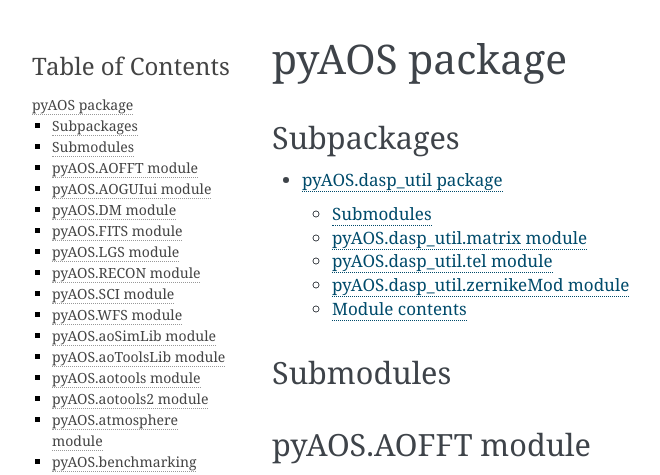
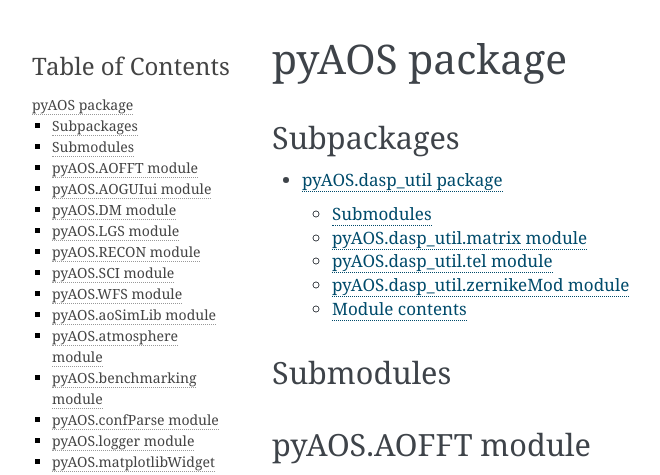
Before and after one commit to AOtools/soapy, a Sphinx documentation site: the page built from doc/source/pyAOS.rst, in a window 1280 px wide and 1400 px high. Shown: the top 475 px of the window, without its empty margins (148-808 px from the left). Built offline with Sphinx 7.4.7, drawn with Linux system fonts in a browser that asks for light colours; pages that are not in the unit, such as notebooks, are missing from menus; some of the changed text lies outside the part shown; grey boxes are pictures that could not be loaded.

Commit message:
updated docs

```diff
--- a/doc/source/pyAOS.rst
+++ b/doc/source/pyAOS.rst
@@ -31,14 +31,6 @@ pyAOS.DM module
 ---------------
 
 .. automodule:: pyAOS.DM
-    :members:
-    :undoc-members:
-    :show-inheritance:
-
-pyAOS.FITS module
------------------
-
-.. automodule:: pyAOS.FITS
     :members:
     :undoc-members:
     :show-inheritance:
@@ -83,30 +75,6 @@ pyAOS.aoSimLib module
     :undoc-members:
     :show-inheritance:
 
-pyAOS.aoToolsLib module
------------------------
-
-.. automodule:: pyAOS.aoToolsLib
-    :members:
-    :undoc-members:
-    :show-inheritance:
-
-pyAOS.aotools module
---------------------
-
-.. automodule:: pyAOS.aotools
-    :members:
-    :undoc-members:
-    :show-inheritance:
-
-pyAOS.aotools2 module
----------------------
-
-.. automodule:: pyAOS.aotools2
-    :members:
-    :undoc-members:
-    :show-inheritance:
-
 pyAOS.atmosphere module
 -----------------------
 
@@ -131,10 +99,10 @@ pyAOS.confParse module
     :undoc-members:
     :show-inheritance:
 
-pyAOS.make_gammas module
-------------------------
+pyAOS.logger module
+-------------------
 
-.. automodule:: pyAOS.make_gammas
+.. automodule:: pyAOS.logger
     :members:
     :undoc-members:
     :show-inheritance:
@@ -163,14 +131,6 @@ pyAOS.pyAOS_gui module
     :undoc-members:
     :show-inheritance:
 
-pyAOS.util module
------------------
-
-.. automodule:: pyAOS.util
-    :members:
-    :undoc-members:
-    :show-inheritance:
-
 pyAOS.zerns module
 ------------------
 
```
